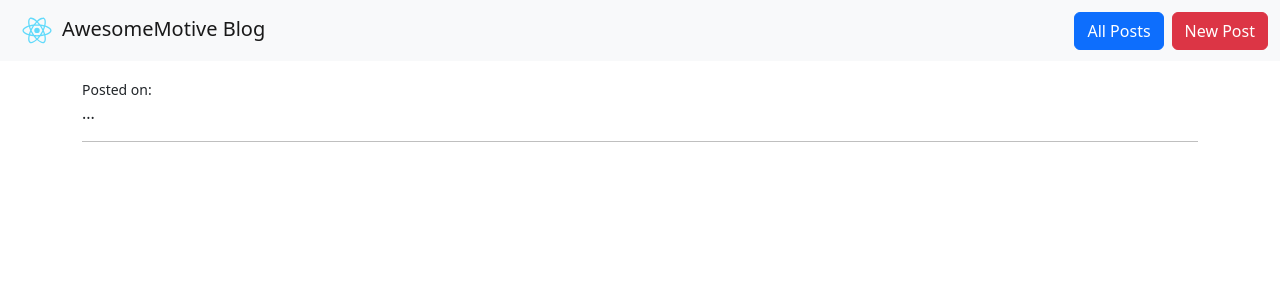
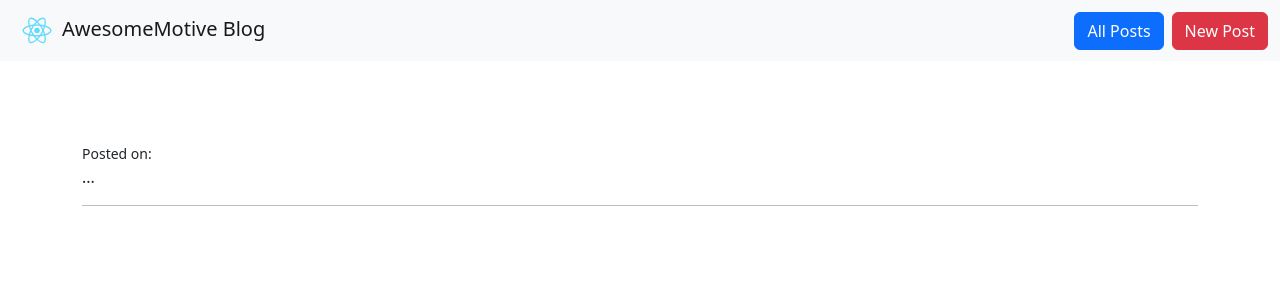
Before and after one commit to shahzaib91/amreactjs, a React (Create React App) app: page / in a window 1280 px wide. Shown: the top 300 px of the page. Built offline with nearby package versions, Linux system fonts and the light colour scheme.

Commit message:
Router logic added

```diff
--- a/src/App.js
+++ b/src/App.js
@@ -4,12 +4,11 @@ import Header from './components/Header';
 import Home from './routes/Home';
 
 
-function App()
-{
+function App() {
   return (
     <>
       <Header />
-      <div className='container my-3'>
+      <div className='container mb-3' style={{ marginTop: "80px" }}>
         <Routes>
           <Route path='/' element={<Home />}></Route>
         </Routes>
```
